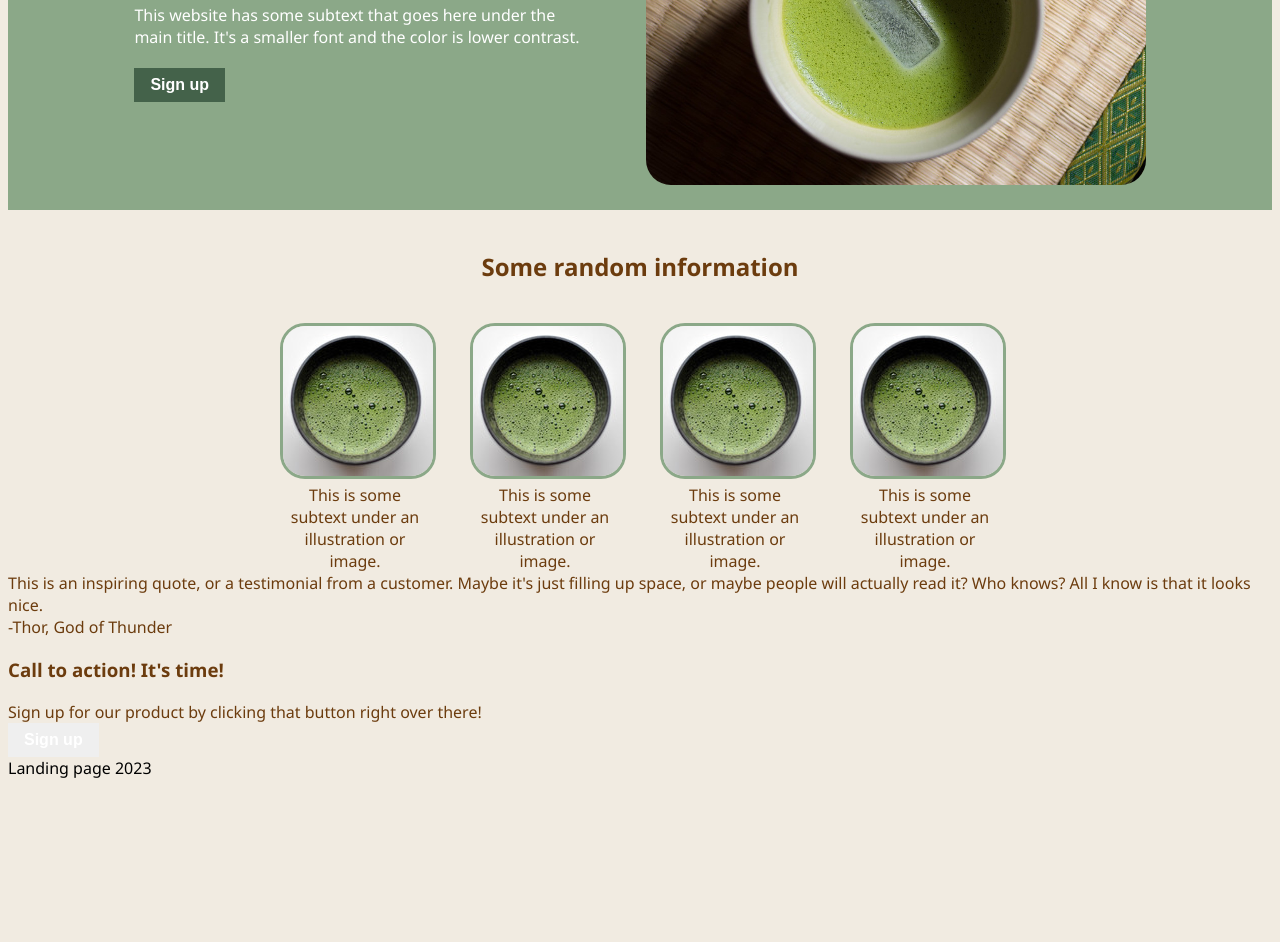
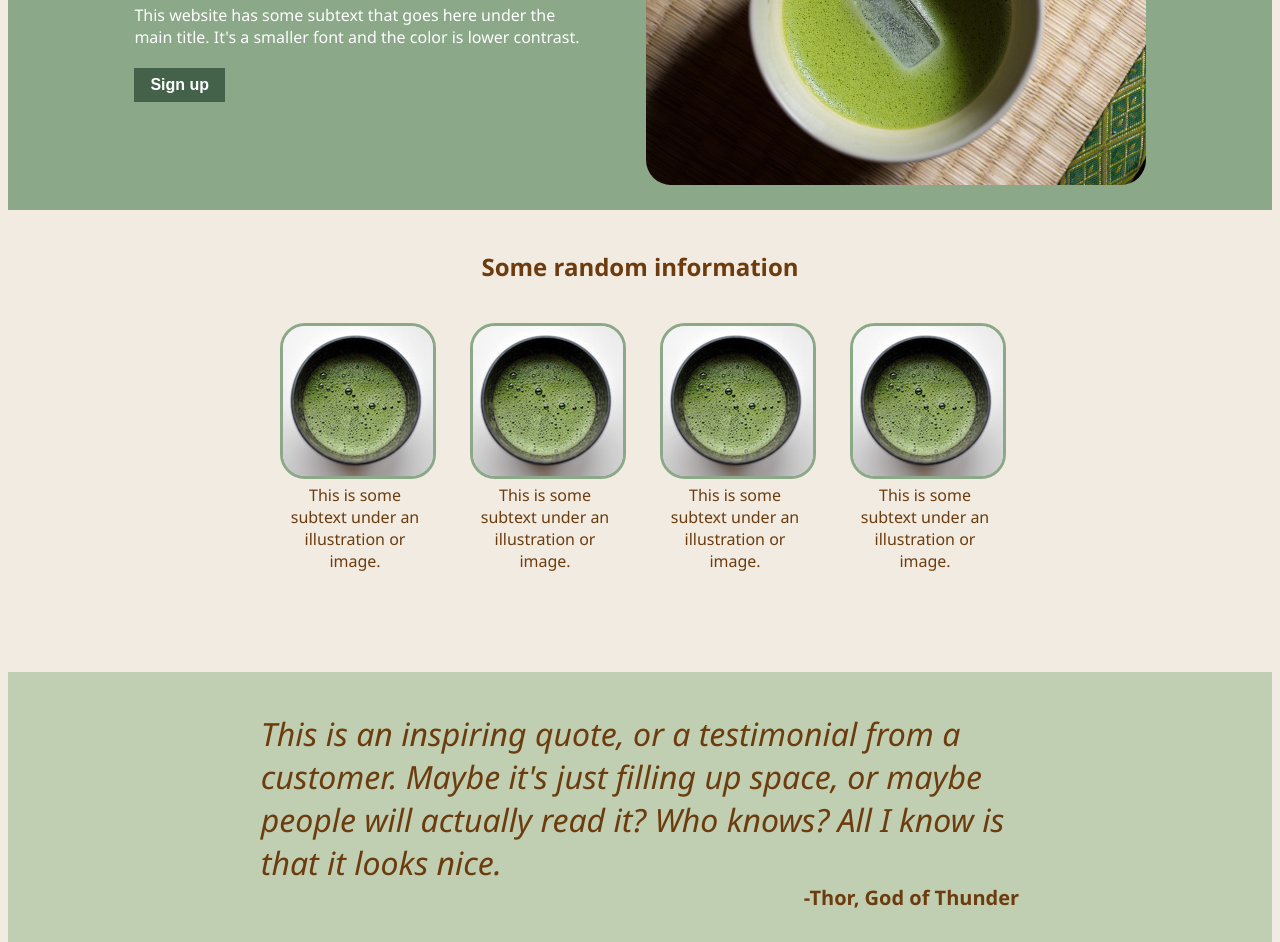
Before and after one commit to jjellyy/odin-landing-page, a plain HTML site: page index.html in a window 1280 px wide. Shown: the part 271-1213 px from the top of the page. Before the commit the page ends 1058 px from the top, so only its background shows below. Drawn offline with Linux system fonts and the light colour scheme.

Commit message:
Add quote styles

```diff
--- a/index.html
+++ b/index.html
@@ -5,7 +5,7 @@
     <meta http-equiv="X-UA-Compatible" content="IE=edge">
     <link rel="stylesheet" href="styles.css">
     <meta name="viewport" content="width=device-width, initial-scale=1.0">
-    <title>Document</title>
+    <title>Matcha</title>
 </head>
 <body>
     <div class="header">
--- a/styles.css
+++ b/styles.css
@@ -47,6 +47,7 @@ button {
 
 .logo img {
     filter: invert(1);
+    margin: 0px 10px;
 }
 
 .navigation-links ul {
@@ -99,3 +100,26 @@ button {
 .card img {
     border: 3px solid #8ba888;
 }
+
+.quote {
+    background-color: #c0cfb2;
+    margin: 100px 0;
+    display: flex;
+    flex-direction: column;
+    align-items: center;
+}
+
+.quote-body {
+    margin-top: 40px;
+    width: 60%;
+    font-size: 32px;
+    font-style: italic;
+}
+
+.quote-author {
+    width: 60%;
+    font-size: 20px;
+    font-weight: bold;
+    text-align: right;
+    margin-bottom: 60px;
+}
```
